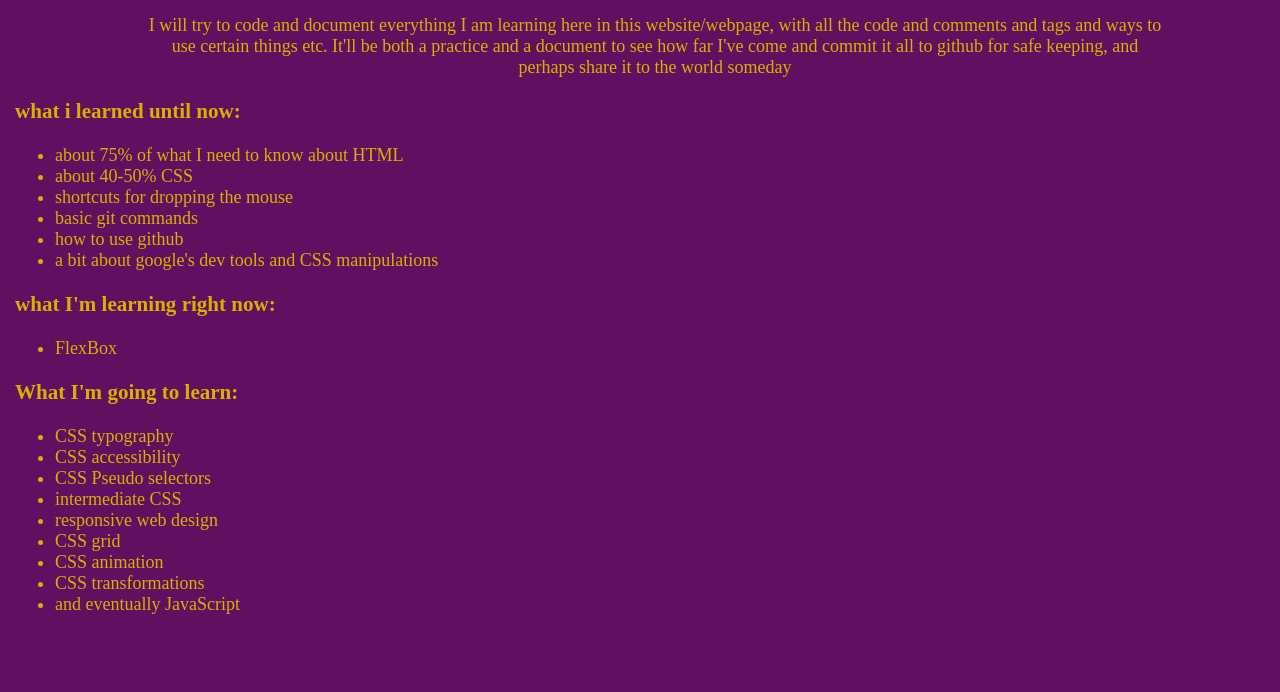
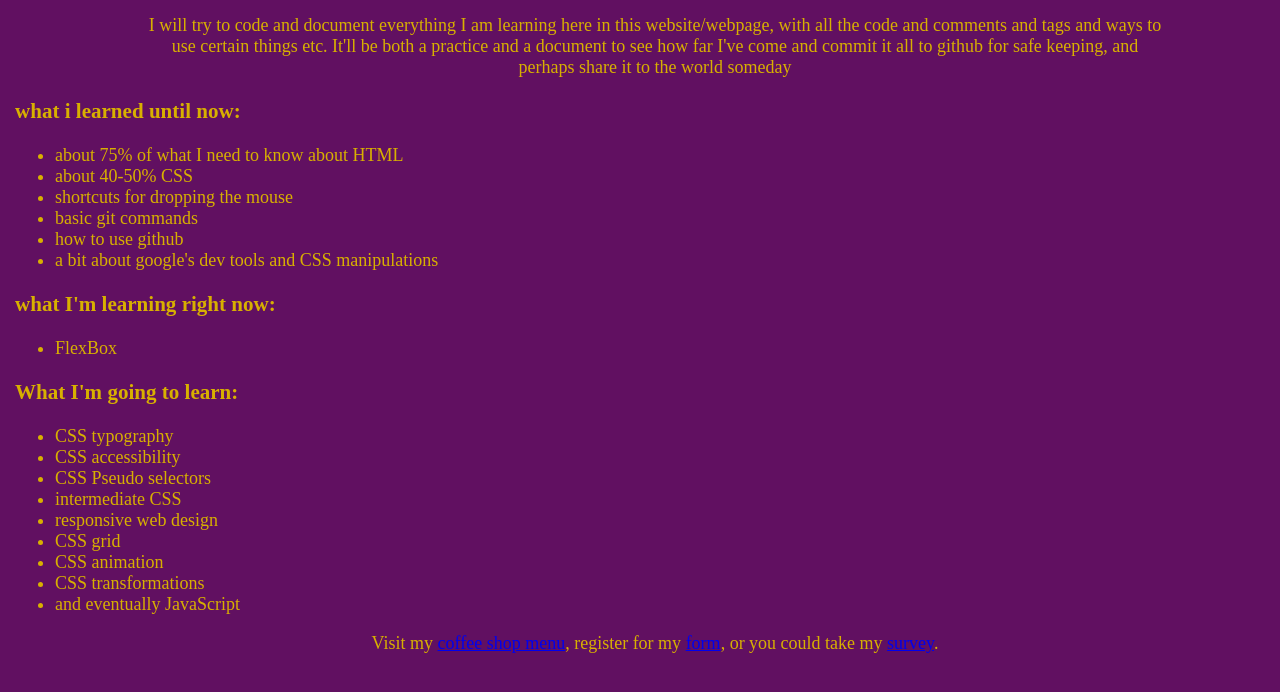
Before and after one commit to Israfil-17/My-Progress, a plain HTML site: page index.html in a window 1280 px wide. Shown: the part 78-770 px from the top of the page. Drawn offline with Linux system fonts and the light colour scheme.

Commit message:
add call to action links

```diff
--- a/index.html
+++ b/index.html
@@ -44,6 +44,9 @@
                 </ul>
             </div>
         </div>
+        <div class="container links">
+            <p>Visit my <a href="../../codecamp/FreeCodeCamp/css/coffee/coffee.html">coffee shop menu</a>, register for my <a href="../../codecamp/FreeCodeCamp/form/index.html">form</a>, or you could take my <a href="../../codecamp/FreeCodeCamp/survey/index.html">survey</a>.</p>
+        </div>
     </div>
 </body>
 </html>
```
